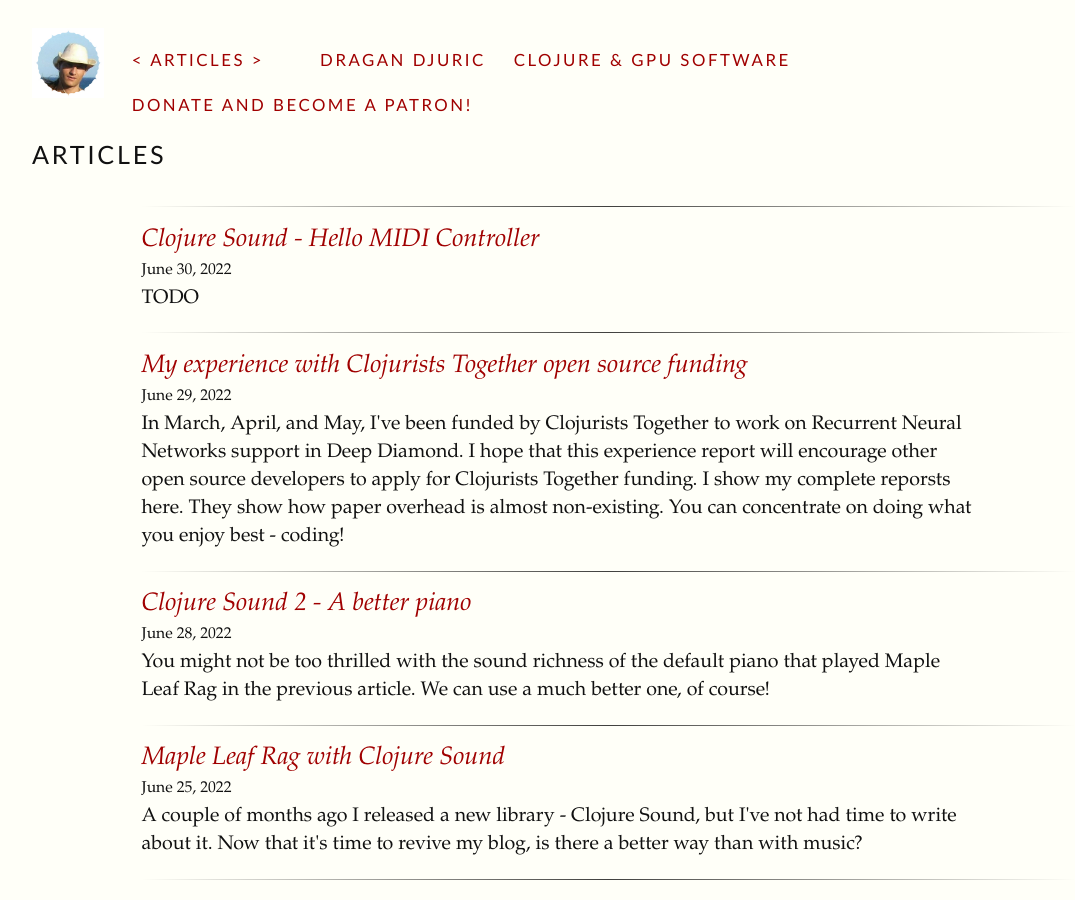
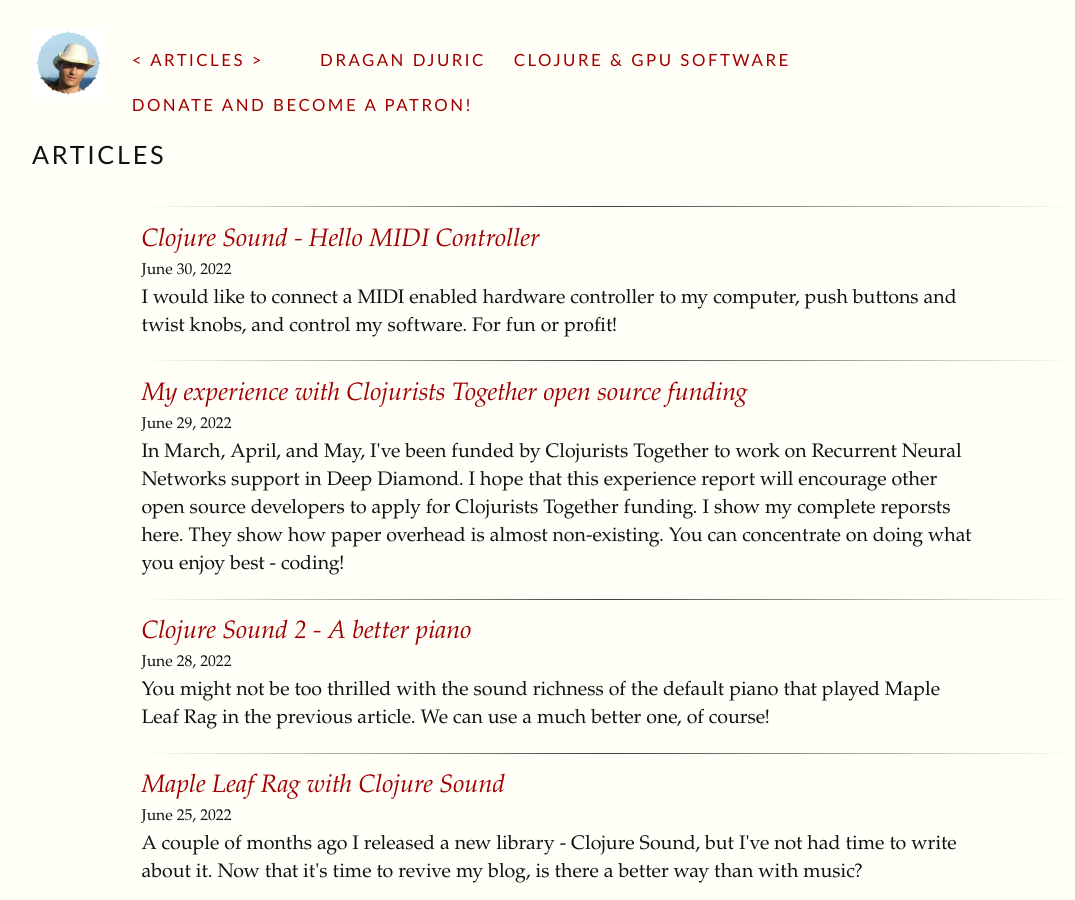
Before and after one commit to blueberry/blueberry.github.io, a Jekyll site: the page built from index.html, in a window 1280 px wide and 900 px high. Shown: the whole window, without its empty margins (32-1107 px from the left). Built offline with Jekyll 4.4.1, drawn with Linux system fonts in a browser that asks for light colours; comment, search, counter and statistics services are not loaded.

Commit message:
Fix excerpt.

```diff
--- a/_posts/2022-06-30-Clojure-Sound-3-Hello-MIDI-Controller.html
+++ b/_posts/2022-06-30-Clojure-Sound-3-Hello-MIDI-Controller.html
@@ -9,7 +9,7 @@ categories:
 - Sound,
 - Music
 tags:
-excerpt: TODO
+excerpt: I would like to connect a MIDI enabled hardware controller to my computer, push buttons and twist knobs, and control my software. For fun or profit!
 ---
 <p>
 You may not know that music instrument were connected devices even in the Stone Age, that is,
```
